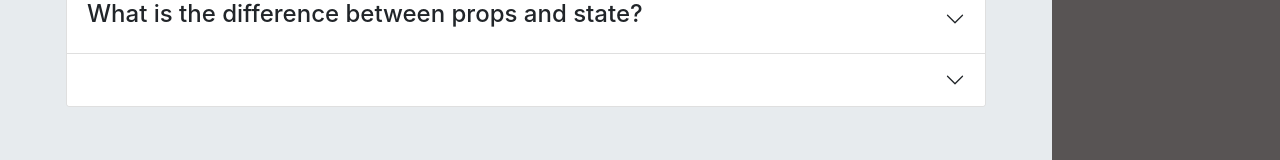
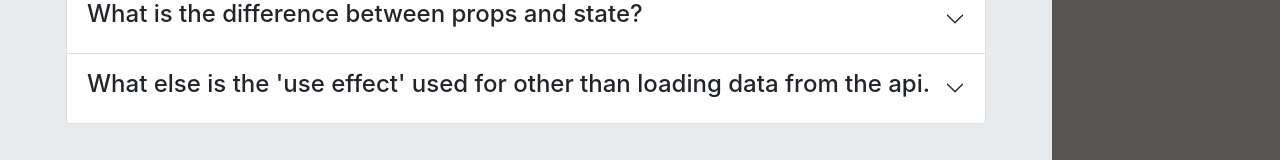
Before and after one commit to Farhanariyaan/React-Assigment, a React (Create React App) app: page / in a window 1280 px wide. Shown: the part 1538-1698 px from the top of the page. Built offline with nearby package versions, Linux system fonts and the light colour scheme.

Commit message:
add answer

```diff
--- a/src/components/Exercise/Exercise.js
+++ b/src/components/Exercise/Exercise.js
@@ -76,7 +76,7 @@ const Exercise = () => {
                               <div class="accordion-item">
                                    <h2 class="accordion-header" id="headingThree">
                                         <button class="accordion-button collapsed" type="button" data-bs-toggle="collapse" data-bs-target="#collapseThree" aria-expanded="false" aria-controls="collapseThree">
-                                             <h4></h4>
+                                             <h4>What else is the 'use effect' used for other than loading data from the api.</h4>
                                         </button>
                                    </h2>
                                    <div id="collapseThree" class="accordion-collapse collapse" aria-labelledby="headingThree" data-bs-parent="#accordionExample">
```
